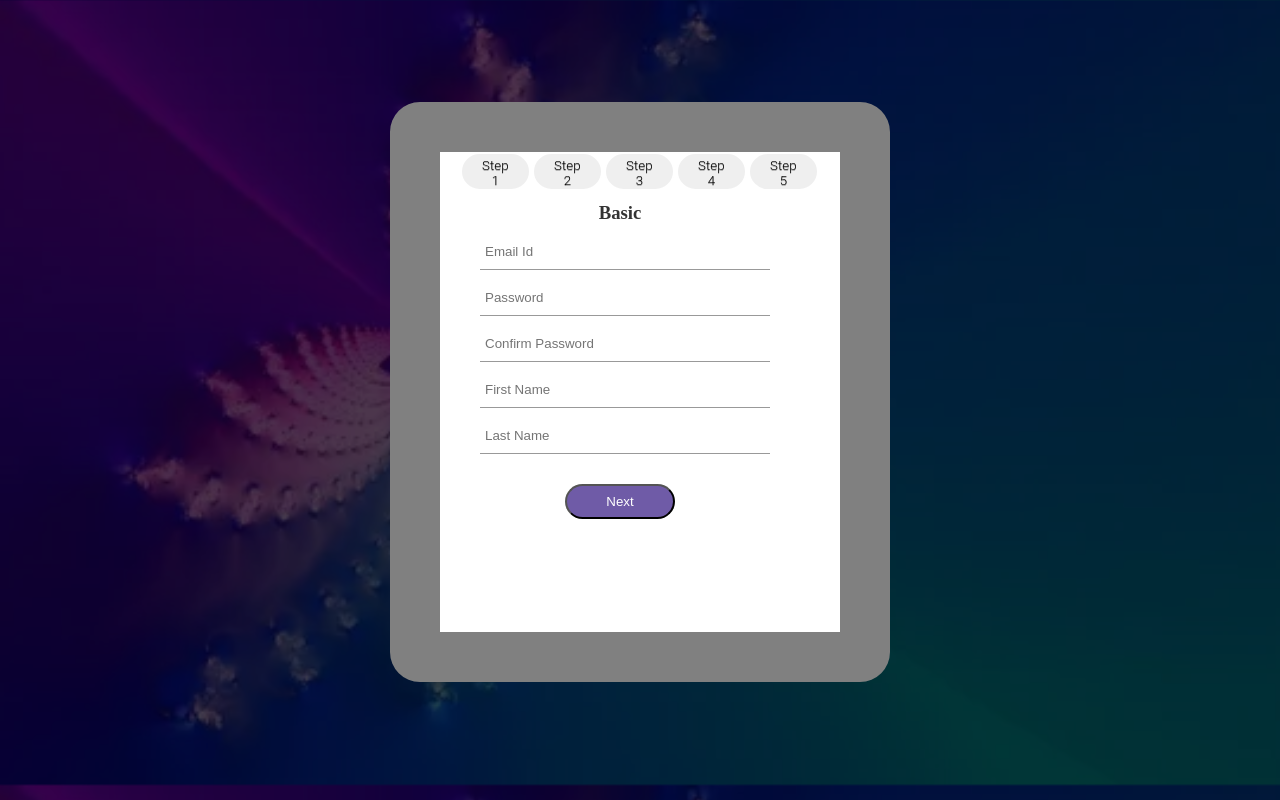
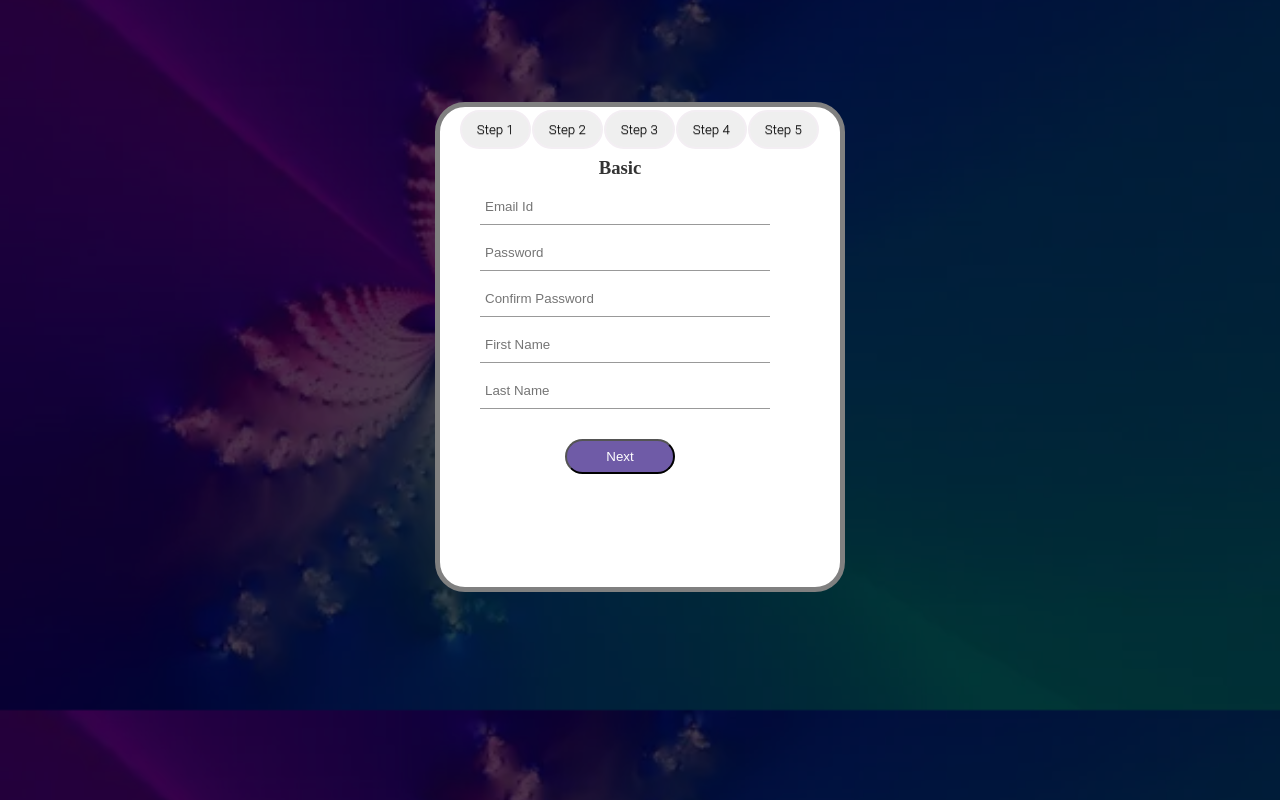
Before and after one commit to Nithiya03/assignment-form, a plain HTML site: page index.html in a window 1280 px wide. Drawn offline with Linux system fonts and the light colour scheme.

Commit message:
Update style.css

```diff
--- a/style.css
+++ b/style.css
@@ -15,7 +15,7 @@ body{
     border-style: solid;
     border-color: gray;
     border-radius: 30px;
-    border-width: 50px;
+    border-width: 5px;
     position: relative;
     overflow: hidden;
 }
@@ -53,6 +53,7 @@ form textarea{
     border: 0;
     border-bottom: 1px solid #999;
     width: 100%;
+    height: 15%;
     outline: none;
     background: transparent;
 }
@@ -81,18 +82,19 @@ form button{
     display: flex;
     box-shadow: 0 -px 5px -1px #000;
     position: relative;
+    padding-top: 3px;
 }
-/* .page-col{
+.page-col{
     width: 72px;
     padding: 10px;
     text-align: center;
-} */
+}
 .page-col{
     display:inline-block;
     width: 72px;
     padding: 10px;
     text-align: center;
-    padding:0.3em 1.2em;
+    padding: 10px;
     margin:0 0.1em 0.1em 0;
     border:0.16em solid rgba(255,255,255,0);
     border-radius:2em;
@@ -106,15 +108,14 @@ form button{
     transition: all 0.2s;
     }
     .page-col{
-    border-color: rgba(255,255,255,1);
+    border-color: rgb(243, 238, 243);
     }
-#progress{
-    width: 72px;
+/* #progress{
+    width: 80px;
     height: 100%;
+    padding: auto;
     position: absolute;
-    transition: 1s;
-    overflow: hidden;
-}
+} */
 #progress::after{
     content:'';
     width: 0;
@@ -132,6 +133,12 @@ form button{
     left: 50%;
     transform: translate(-50%, -50%);
   }
-#mailerr,#fnameerr,#lnameerr,#pswerr,#cpswerr,#age,#phoneErr,#yopErr{
+#mailerr,#fnameerr,#lnameerr,#pswerr,#cpswerr,#age,#phoneErr,#yopErr,#expErr{
     color: red;
 }
+#step2{
+    padding: 15px;
+    width: 80%;
+    height: 80%;
+    overflow: auto;
+  }
```
